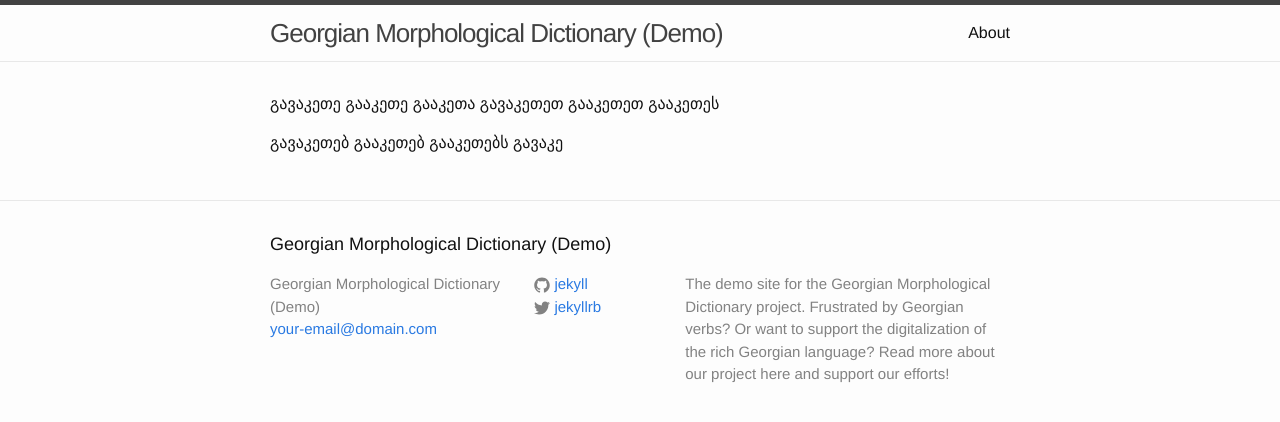
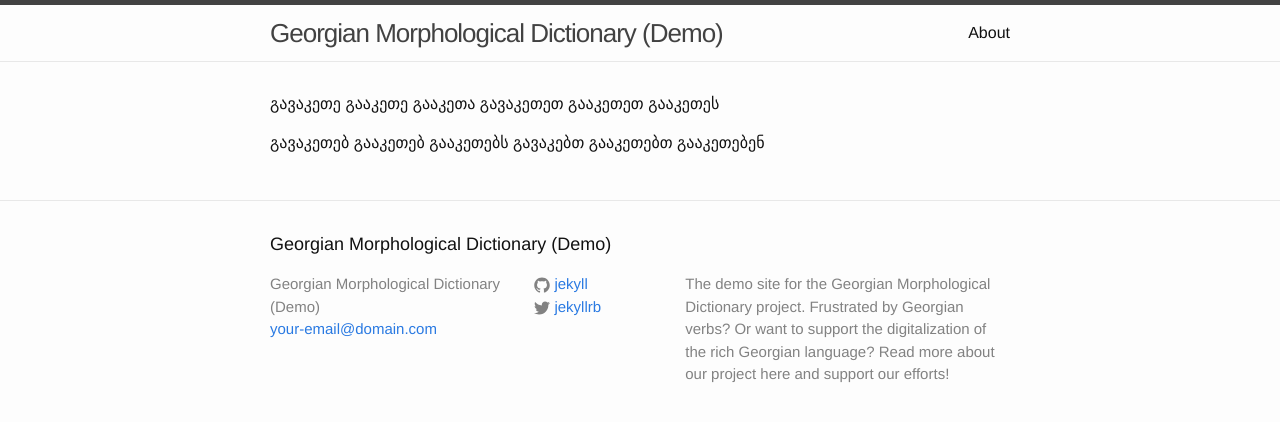
Before and after one commit to nwshane/georgian-morphology-demo, a Jekyll site: the page built from _posts/words/2016-03-02-გავაკეთე.markdown, in a window 1280 px wide. Shown: the top 422 px of the page. Built offline with Jekyll 4.4.1, drawn with Linux system fonts in a browser that asks for light colours.

Commit message:
Changed გავაკეთე word post.

```diff
--- a/_posts/words/2016-03-02-გავაკეთე.markdown
+++ b/_posts/words/2016-03-02-გავაკეთე.markdown
@@ -14,4 +14,6 @@ categories: words
 გავაკეთებ
 გააკეთებ
 გააკეთებს
-გავაკე
+გავაკებთ
+გააკეთებთ
+გააკეთებენ
```
